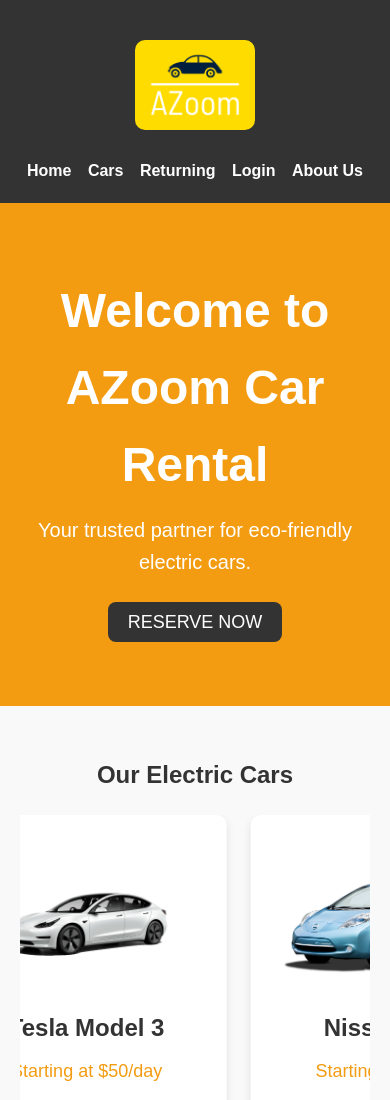
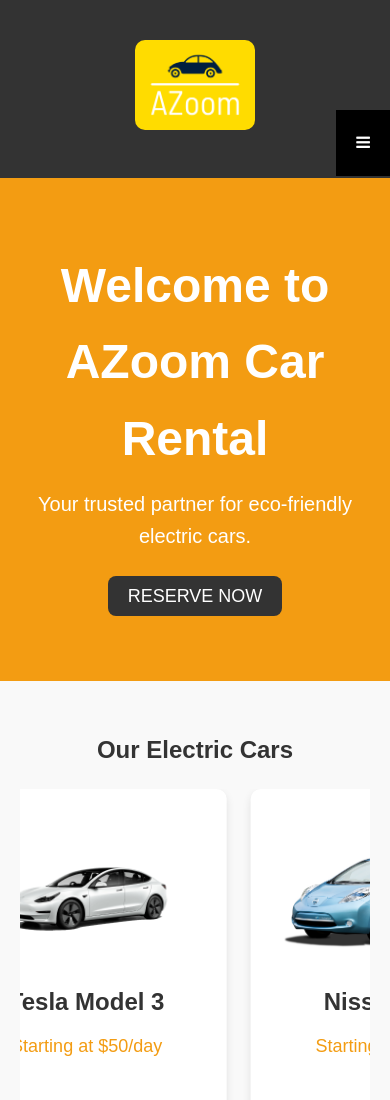
Before and after one commit to OCodeJK/AZoom-Car-Rental, a plain HTML site: page index.html in a window 390 px wide. Shown: the top 1100 px of the page. Drawn offline with Linux system fonts and the light colour scheme.

Commit message:
added hamburger menu responsive

```diff
--- a/index.html
+++ b/index.html
@@ -6,7 +6,7 @@
     <meta name="viewport" content="width=device-width, initial-scale=1.0">
     <title>AZoom Car Rental</title>
     <link rel="stylesheet" href="style.css">
-
+    <link rel="stylesheet" href="https://cdnjs.cloudflare.com/ajax/libs/font-awesome/4.7.0/css/font-awesome.min.css">
     <link rel="icon" type="image/x-icon" href="resources/images/favicon.ico">
 </head>
 
@@ -16,14 +16,18 @@
         <div id="logo">
             <a href="index.html"><img src="resources/images/azoom_logo.png" alt="AZoom Car Rental Logo"></a>
         </div>
+        <a href="javascript:void(0);" class="icon" onclick="myFunction()">
+            <i class="fa fa-bars"></i>
+        </a>
         <nav>
-            <ul>
+            <ul id="links">
                 <li><a href="index.html">Home</a></li>
                 <li><a href="#cars">Cars</a></li>
                 <li><a href="returning.html">Returning</a></li>
                 <li><a href="login.html">Login</a></li>
                 <li><a href="#contact">About Us</a></li>
             </ul>
+
         </nav>
     </header>
 
@@ -131,6 +135,15 @@
             const regex = /^[0-9]{16}$/;
             return regex.test(cardNumber);
         }
+
+        function myFunction(){
+            var x = document.getElementById("links");
+            if (x.style.display ==="block"){
+                x.style.display = "none";
+            } else {
+                x.style.display = "block";
+            }
+        }
     </script>
 </body>
 
--- a/style.css
+++ b/style.css
@@ -84,20 +84,39 @@ nav ul li {
 nav ul li a {
     color: #fff;
     text-decoration: none;
-    font-size: 18px;
+    font-size: 20px;
 }
 
 nav ul li a:hover {
     color: #f39c12;
 }
 
+.icon {
+    background: black;
+    color:white;
+    display:block;
+    position:absolute;
+    right:0px;
+    top:110px;
+    padding:20px;
+    width:auto;
+    height:auto;
+}
+
+
+@media screen and (min-width: 1600px) {
+    .icon {
+        display:none;
+    }
+}
+
+
 @media screen and (max-width: 430px) {
-    nav ul li {
-        margin:6px;
+    #links {
+        display:none;
     }
-    nav ul li a {
-        font-size: 16px;
-        font-weight: bold;
+    #links a {
+        display:block;
     }
 }
 
```
Also changed, not shown: login.html (+1 -1 lines), returning.html (+1 -1 lines).
